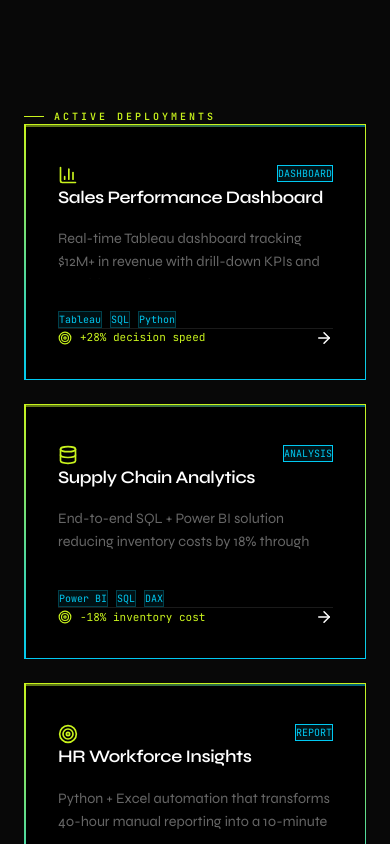
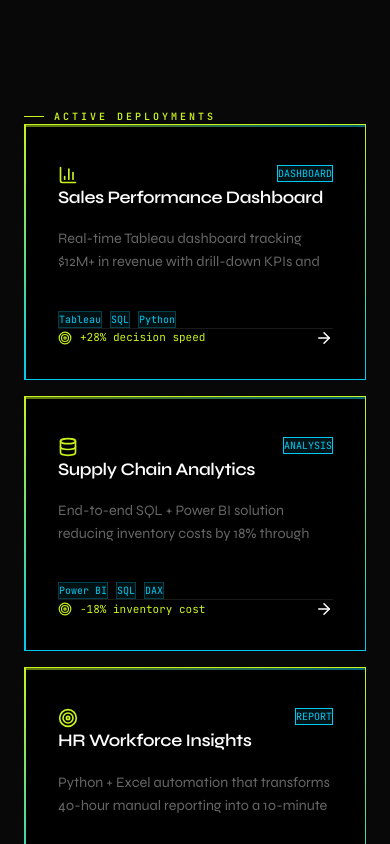
Before and after one commit to sabledattatray/dattasable, a Next.js app: page / in a window 390 px wide. Shown: the part 1680-2524 px from the top of the page. Built offline with nearby package versions, Linux system fonts and the light colour scheme; no server answers.

Commit message:
fix: restore multi-column card layouts and fix mobile overflow

```diff
--- a/app/globals.css
+++ b/app/globals.css
@@ -404,12 +404,19 @@ h1, h2, h3, h4, h5, h6 {
 /* Grid helper */
 .grid-auto-fill-300 {
   display: grid;
-  grid-template-columns: repeat(auto-fit, minmax(min(100%, 300px), 1fr));
+  grid-template-columns: repeat(auto-fill, minmax(240px, 1fr));
   gap: 1.5rem;
 }
 
 .grid-auto-fill-340 {
   display: grid;
-  grid-template-columns: repeat(auto-fit, minmax(min(100%, 340px), 1fr));
+  grid-template-columns: repeat(auto-fill, minmax(280px, 1fr));
   gap: 1.5rem;
 }
+
+@media (max-width: 640px) {
+  .grid-auto-fill-300, .grid-auto-fill-340 {
+    grid-template-columns: 1fr;
+    gap: 1rem;
+  }
+}
```
